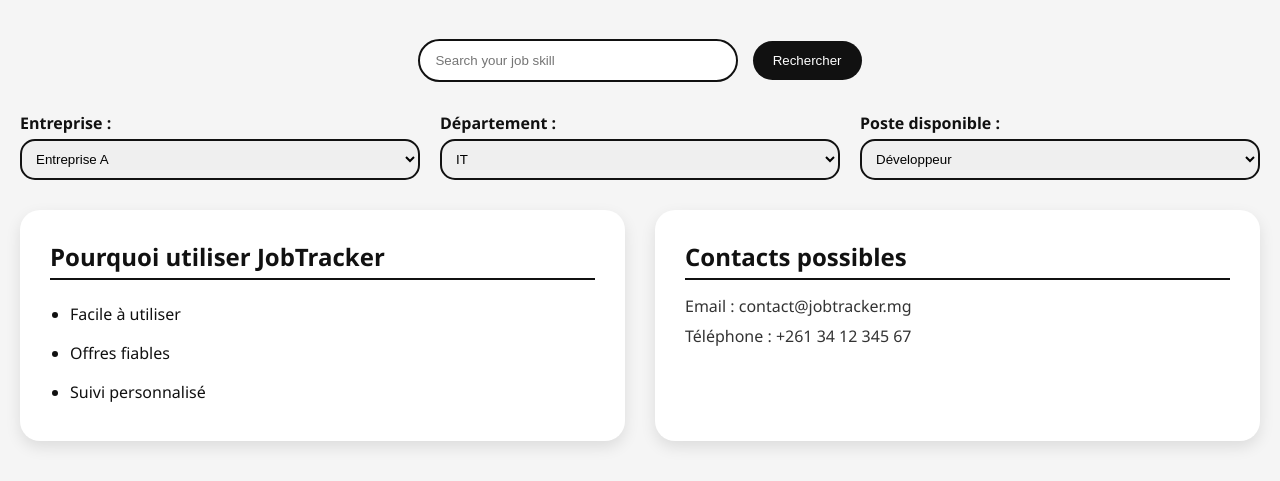
After one commit to LovaPinto/gestion_recrutement, a Symfony app: template templates/candidate/Portail_Candidate.html.twig in a window 1280 px wide. The commit adds this page. Shown: the part 420-901 px from the top of the page. Run offline with Twig, Linux system fonts and the light colour scheme; the template is opened without the code that fills it, so the values that code supplies are empty; style sheets or scripts are compiled from the project's sources; some libraries are stand-ins or nearby versions.

Commit message:
Portail:{fichier ajouté + dossier  }

```diff
--- /dev/null
+++ b/assets/styles/portail.css
@@ -0,0 +1,253 @@
+/* ====== Reset ====== */
+* {
+    margin: 0;
+    padding: 0;
+    box-sizing: border-box;
+}
+
+body {
+    font-family: 'Segoe UI', Tahoma, Geneva, Verdana, sans-serif;
+    color: #111;
+}
+
+/* ====== Header ====== */
+.header {
+    display: flex;
+    justify-content: space-between;
+    align-items: center;
+    padding: 15px 30px;
+    background-color: #111;
+    color: #fff;
+    position: sticky;
+    top: 0;
+    z-index: 1000;
+}
+
+.header .logo {
+    font-size: 1.8rem;
+    font-weight: bold;
+}
+
+.header .logo .orange {
+    color: orange; /* met "Job" en orange */
+}
+
+.header .login .btn-login {
+    text-decoration: none;
+    color: #111;
+    background-color: #fff;
+    padding: 10px 20px;
+    border-radius: 25px;
+    font-weight: bold;
+    transition: all 0.3s;
+}
+
+.header .login .btn-login:hover {
+    background-color: #ddd;
+}
+
+/* ====== Hero Section ====== */
+.hero {
+    background-image: url('{{ asset("images/portail.jpg") }}'); /* chemin de l'image */
+    background-size: cover;
+    background-position: center;
+    height: 350px;
+    display: flex;
+    align-items: center;
+    padding: 0 50px;
+    position: relative;
+    color: #fff;
+}
+
+.hero::after {
+    content: "";
+    position: absolute;
+    top: 0; left: 0;
+    width: 100%; height: 100%;
+    background: rgba(0,0,0,0.25); /* moins sombre pour rendre le texte visible */
+}
+
+.hero .hero-content {
+    position: relative;
+    max-width: 600px;
+    background: rgba(0, 0, 0, 0.3);
+    padding: 40px;
+    border-radius: 20px;
+    color: #fff;
+    backdrop-filter: blur(5px);
+    text-align: left;
+}
+
+.hero h1 {
+    font-size: 3rem;
+    margin-bottom: 15px;
+    line-height: 1.2;
+}
+
+.hero p {
+    font-size: 1.3rem;
+    line-height: 1.5;
+}
+
+/* ====== Section principale (fond clair) ====== */
+.main-content {
+    background-color: #f5f5f5;
+    padding: 40px 20px;
+}
+
+/* ====== Recherche ====== */
+.search-form {
+    text-align: center;
+    margin-bottom: 30px;
+}
+
+.search-form input {
+    padding: 12px 15px;
+    width: 320px;
+    border: 2px solid #111;
+    border-radius: 25px;
+    outline: none;
+    transition: all 0.3s;
+}
+
+.search-form input:focus {
+    border-color: #555;
+}
+
+.search-form button {
+    padding: 12px 20px;
+    border: none;
+    background-color: #111;
+    color: #fff;
+    border-radius: 25px;
+    margin-left: 10px;
+    cursor: pointer;
+    transition: all 0.3s;
+}
+
+.search-form button:hover {
+    background-color: #555;
+}
+
+/* ====== Filtres côte à côte ====== */
+.filters-row {
+    display: flex;
+    justify-content: space-between;
+    gap: 20px;
+    flex-wrap: wrap;
+    margin-bottom: 30px;
+}
+
+.filter-box {
+    flex: 1;
+}
+
+.filter-box label {
+    font-weight: bold;
+    display: block;
+    margin-bottom: 5px;
+}
+
+.filter-box select {
+    width: 100%;
+    padding: 10px;
+    border-radius: 15px;
+    border: 2px solid #111;
+    outline: none;
+    transition: all 0.3s;
+}
+
+.filter-box select:hover {
+    border-color: #555;
+}
+
+/* ====== Sections Pourquoi et Contact ====== */
+.info-sections {
+    display: flex;
+    gap: 30px;
+    flex-wrap: wrap;
+}
+
+.info-sections section {
+    flex: 1;
+    background-color: #fff;
+    padding: 30px;
+    border-radius: 20px;
+    box-shadow: 0 6px 15px rgba(0,0,0,0.1);
+    transition: all 0.3s;
+}
+
+.info-sections section:hover {
+    transform: translateY(-5px);
+    box-shadow: 0 10px 20px rgba(0,0,0,0.15);
+}
+
+.info-sections h2 {
+    margin-bottom: 15px;
+    color: #111;
+    border-bottom: 2px solid #111;
+    padding-bottom: 5px;
+}
+
+.info-sections ul {
+    margin-left: 20px;
+    line-height: 1.8;
+}
+
+.info-sections ul li {
+    padding: 5px 0;
+    transition: all 0.3s;
+}
+
+.info-sections ul li:hover {
+    color: #111;
+    font-weight: bold;
+}
+
+.contact p {
+    margin: 8px 0;
+    color: #333;
+}
+
+/* ====== Responsive ====== */
+@media (max-width: 992px) {
+    .hero {
+        padding: 0 30px;
+    }
+
+    .hero h1 {
+        font-size: 2.5rem;
+    }
+
+    .hero p {
+        font-size: 1.1rem;
+    }
+
+    .info-sections {
+        flex-direction: column;
+    }
+}
+
+@media (max-width: 768px) {
+    .header {
+        flex-direction: column;
+        gap: 10px;
+    }
+
+    .hero h1 {
+        font-size: 2.2rem;
+    }
+
+    .search-form input {
+        width: 80%;
+        margin-bottom: 10px;
+    }
+
+    .search-form button {
+        width: 50%;
+    }
+
+    .filters-row {
+        flex-direction: column;
+    }
+}
--- /dev/null
+++ b/templates/candidate/Portail_Candidate.html.twig
@@ -0,0 +1,77 @@
+<!DOCTYPE html>
+<html lang="fr">
+<head>
+    <meta charset="UTF-8">
+    <title>JobTracker</title>
+    <link rel="stylesheet" href="{{ asset('styles/portail.css') }}">
+</head>
+<body>
+    <!-- Header -->
+    <header class="header">
+        <div class="logo"><span class="orange">Job</span>Tracker</div>
+        <div class="login">
+            <a href="#" class="btn-login">Se connecter</a>
+        </div>
+    </header>
+
+    <!-- Hero Section -->
+    <section class="hero">
+        <div class="hero-content">
+            <h1>Bienvenue sur JobTracker</h1>
+            <p>Découvrez les meilleures opportunités pour booster votre carrière à Madagascar.</p>
+        </div>
+    </section>
+
+    <!-- Section principale -->
+    <section class="main-content">
+        <!-- Recherche -->
+        <div class="search-form">
+            <input type="search" name="search" placeholder="Search your job skill">
+            <button>Rechercher</button>
+        </div>
+
+        <!-- Filtres -->
+        <div class="filters-row">
+            <div class="filter-box">
+                <label>Entreprise :</label>
+                <select>
+                    <option>Entreprise A</option>
+                    <option>Entreprise B</option>
+                </select>
+            </div>
+            <div class="filter-box">
+                <label>Département :</label>
+                <select>
+                    <option>IT</option>
+                    <option>Marketing</option>
+                </select>
+            </div>
+            <div class="filter-box">
+                <label>Poste disponible :</label>
+                <select>
+                    <option>Développeur</option>
+                    <option>Manager</option>
+                </select>
+            </div>
+        </div>
+
+        <!-- Sections Pourquoi et Contact côte à côte -->
+        <div class="info-sections">
+            <section class="reasons">
+                <h2>Pourquoi utiliser JobTracker</h2>
+                <ul>
+                    <li>Facile à utiliser</li>
+                    <li>Offres fiables</li>
+                    <li>Suivi personnalisé</li>
+                </ul>
+            </section>
+
+            <section class="contact">
+                <h2>Contacts possibles</h2>
+                <p>Email : contact@jobtracker.mg</p>
+                <p>Téléphone : +261 34 12 345 67</p>
+            </section>
+        </div>
+    </section>
+</body>
+</html>
--- /dev/null
+++ b/templates/candidate/_delete_form.html.twig
@@ -0,0 +1,4 @@
+<form method="post" action="{{ path('app_candidate_delete', {'id': candidate.id}) }}" onsubmit="return confirm('Are you sure you want to delete this item?');">
+    <input type="hidden" name="_token" value="{{ csrf_token('delete' ~ candidate.id) }}">
+    <button class="btn">Delete</button>
+</form>
--- /dev/null
+++ b/templates/candidate/_form.html.twig
@@ -0,0 +1,4 @@
+{{ form_start(form) }}
+    {{ form_widget(form) }}
+    <button class="btn">{{ button_label|default('Save') }}</button>
+{{ form_end(form) }}
```
Also changed, not shown: src/Controller/CandidateController.php (+74 -3 lines), src/Form/CandidateType.php (added, +26 -0 lines), templates/candidate/edit.html.twig (added, +13 -0 lines), templates/candidate/index.html.twig (+30 -13 lines), templates/candidate/new.html.twig (added, +11 -0 lines), templates/candidate/show.html.twig (added, +30 -0 lines), public/images/portail.jpg (added), public/images/portail2.webp (added).
